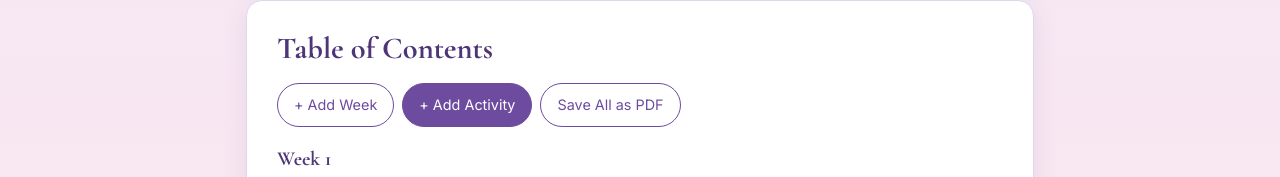
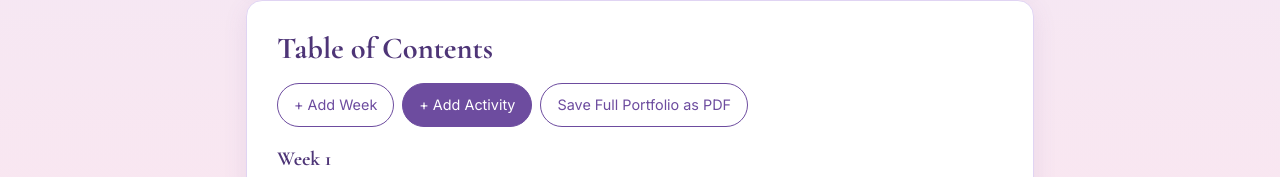
Before and after one commit to ThrishaMejia/portfolio, a plain HTML site: page index.html in a window 1280 px wide. Shown: the part 459-636 px from the top of the page. Drawn offline with nearby package versions, Linux system fonts and the light colour scheme.

Commit message:
Update index.html

```diff
--- a/index.html
+++ b/index.html
@@ -28,7 +28,7 @@
     <div class="toolbar noprint">
       <button class="btn" data-act="add-week">+ Add Week</button>
       <button class="btn primary" data-act="add-activity">+ Add Activity</button>
-      <button class="btn" data-act="print-all">Save All as PDF</button>
+      <button class="btn" data-act="print-all">Save Full Portfolio as PDF</button>
     </div>
     <div id="tocList"></div>
   </section>
```
